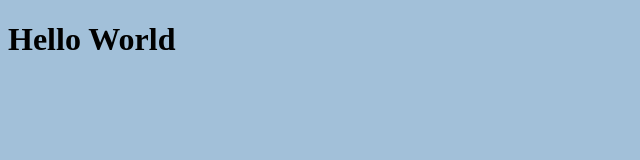
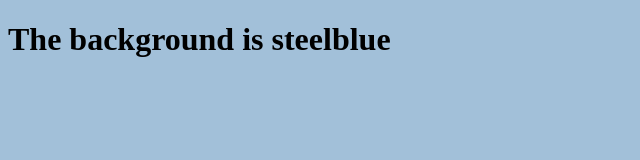
Before and after one commit to RexfordK/fullstack-javascript, a plain HTML site: page index.html in a window 1280 px wide. Shown: the whole page, without its empty margins (0-640 px from the left). Drawn offline with Linux system fonts and the light colour scheme.

Commit message:
simple update

```diff
--- a/index.html
+++ b/index.html
@@ -8,6 +8,6 @@
     <title>COOL Generator</title>
 </head>
 <body>
-    <h1>Hello World</h1>
+    <h1>The background is steelblue</h1>
 </body>
 </html>
```
